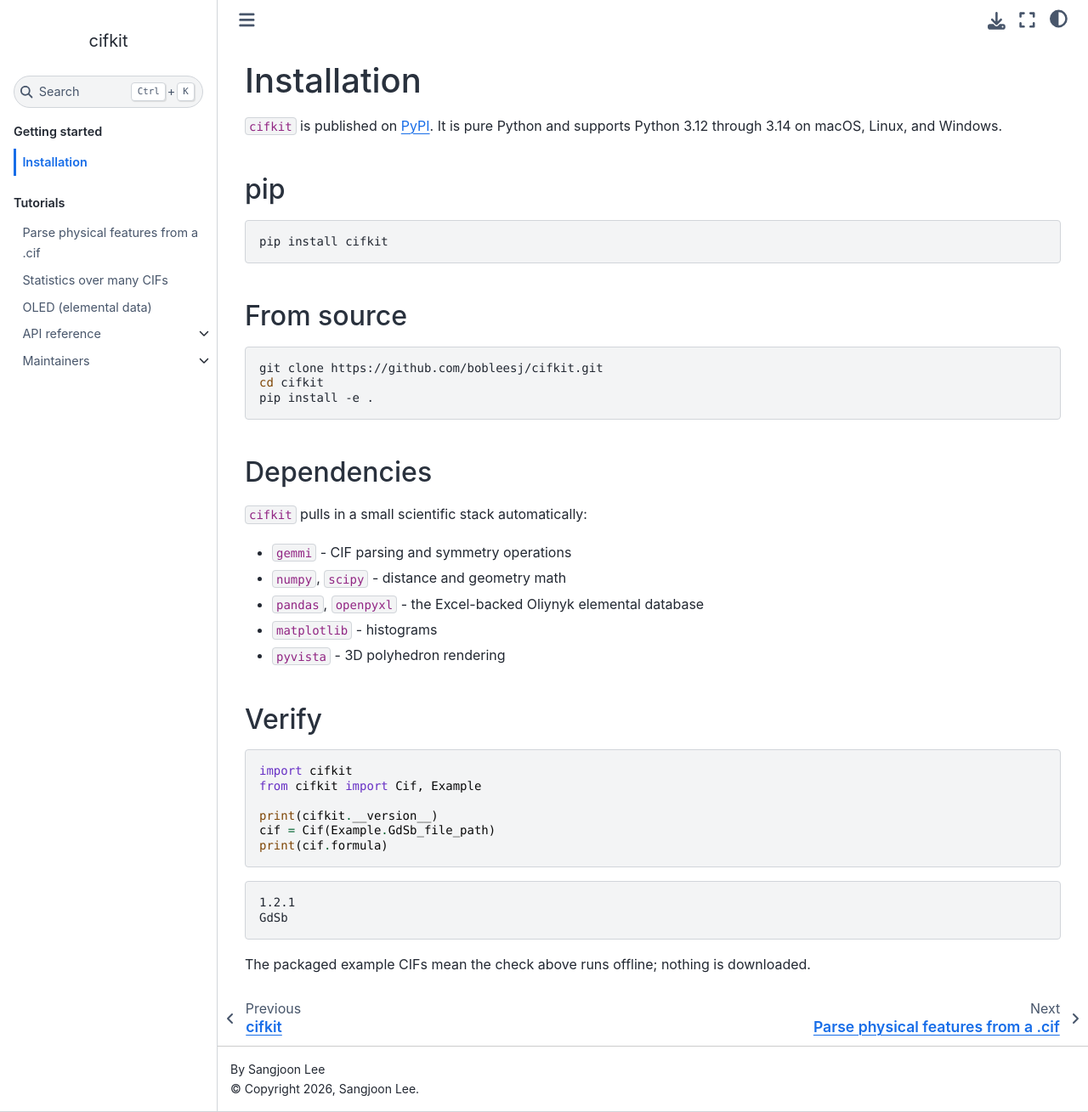
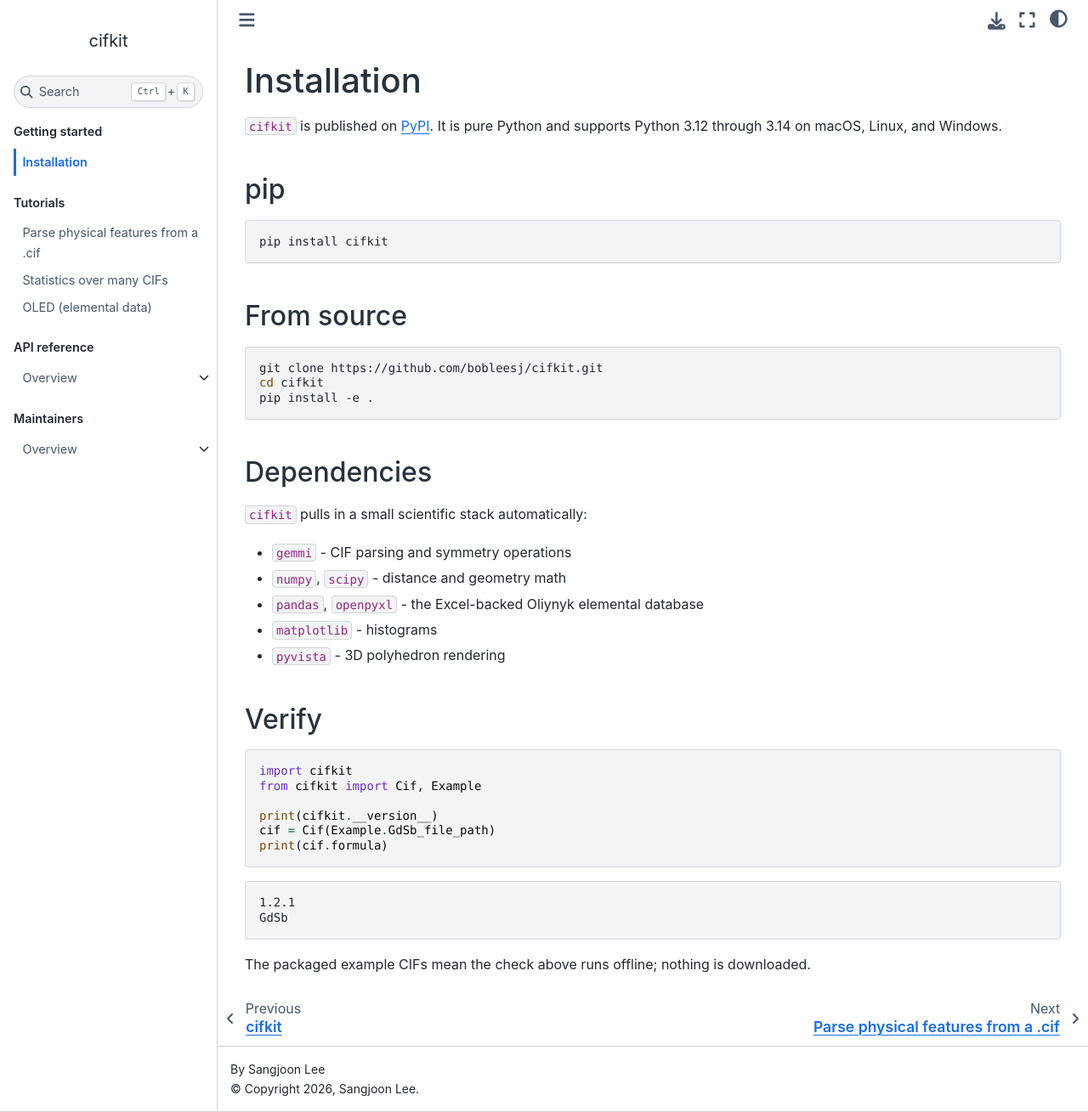
Before and after one commit to bobleesj/cifkit, a Jupyter Book: the page built from docs/install.md, in a window 1280 px wide and 1309 px high. Shown: the whole window at 85% size. Built offline with Jupyter Book 1.0.4 settings and Sphinx 7.4.7 and the Sphinx Book theme 1.1.4, drawn with Linux system fonts in a browser that asks for light colours.

Commit message:
docs: separate API and Maintainers from Tutorials in sidebar
Captioned parts again so API reference and Maintainers are not peer
links under Tutorials; keep expandable Overview children under each.

```diff
--- a/docs/_toc.yml
+++ b/docs/_toc.yml
@@ -1,6 +1,5 @@
-# Three tutorials: physical features (primary), multi-CIF statistics, OLED.
-# API reference and Maintainers are expandable parents (chevron), same pattern
-# as quantem.widget: no caption on those parts so the parent link is the label.
+# Tutorials stay a flat captioned list. API reference and Maintainers are
+# separate captioned parts (not under Tutorials), each with an expandable parent.
 format: jb-book
 root: intro
 parts:
@@ -15,9 +14,10 @@ parts:
         title: Statistics over many CIFs
       - file: tutorials/oled
         title: OLED (elemental data)
-  - chapters:
+  - caption: API reference
+    chapters:
       - file: api/index
-        title: API reference
+        title: Overview
         sections:
           - file: api/cif
           - file: api/cif-ensemble
@@ -28,9 +28,10 @@ parts:
           - file: api/sources
           - file: api/quick-reference
             title: Quick reference (LLM)
-  - chapters:
+  - caption: Maintainers
+    chapters:
       - file: maintainer/index
-        title: Maintainers
+        title: Overview
         sections:
           - file: maintainer/release
             title: Changelog and release
```
